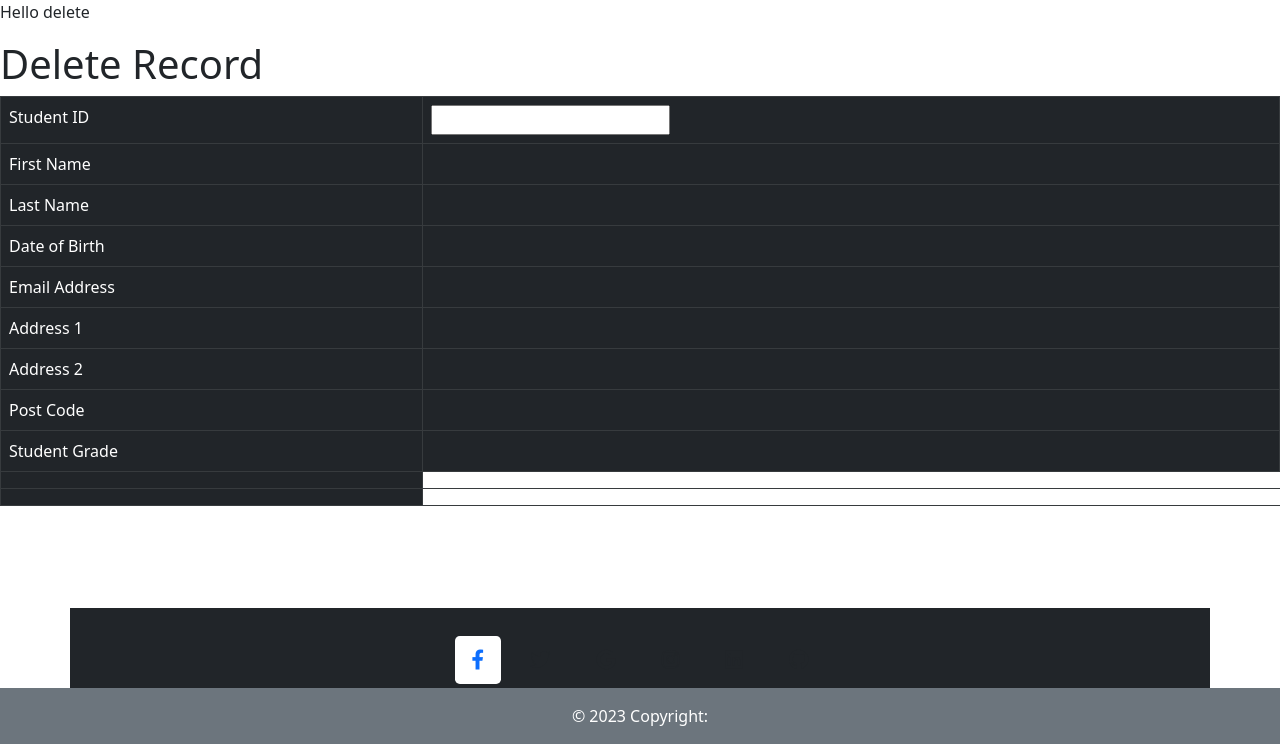
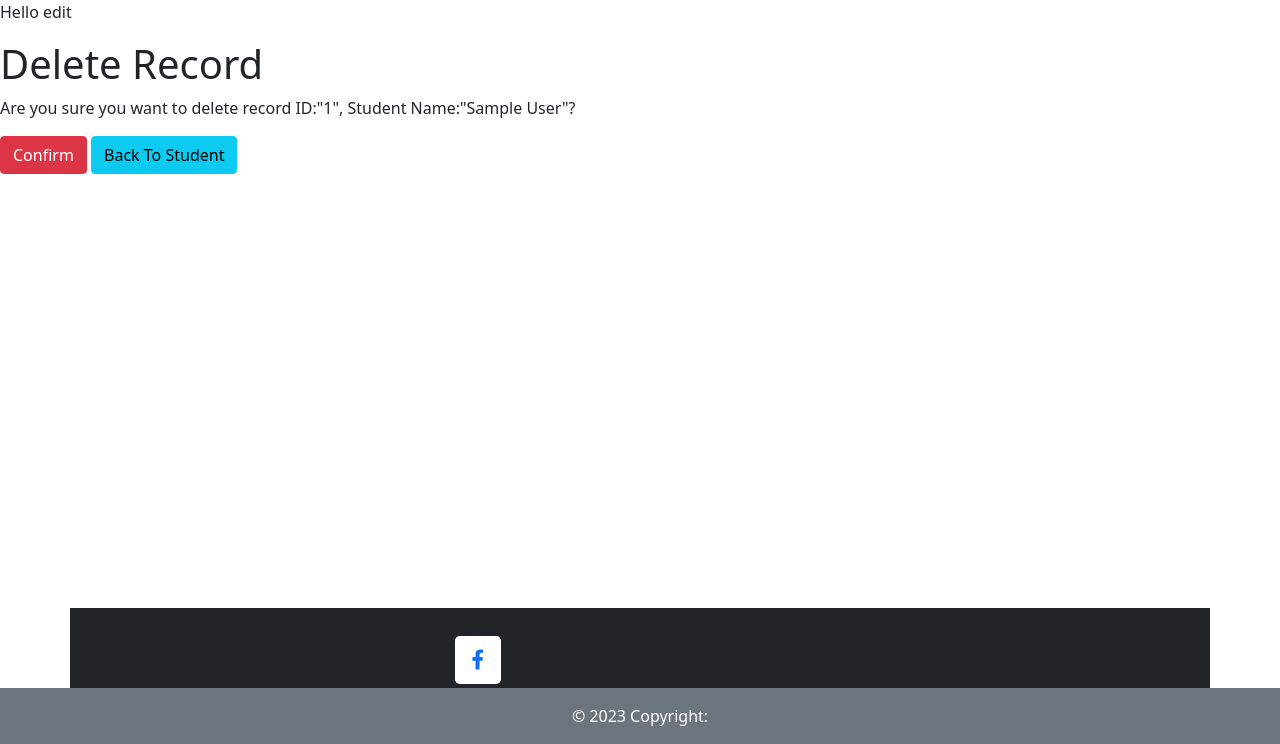
Before and after one commit to Shaga-Matula/Shotokan-Karate, a Django app: page /delete_record/1 in a window 1280 px wide. Shown: the part 56-800 px from the top of the page. Run offline with Django 3.2, Linux system fonts and the light colour scheme; tables that the repository leaves empty hold one stand-in row (values such as "Sample post"); some libraries are stand-ins or nearby versions.

Commit message:
add delete method

```diff
--- a/Shotokanproject/settings.py
+++ b/Shotokanproject/settings.py
@@ -31,7 +31,7 @@ SECRET_KEY = os.environ.get('SECRET_KEY')
 # SECURITY WARNING: don't run with debug turned on in production!
 DEBUG = True
 
-ALLOWED_HOSTS = ['shotokanapp-156d7bd78744.herokuapp.com', '8000-shagamatula-shotokankar-9z2z6emhxjd.ws-eu101.gitpod.io']
+ALLOWED_HOSTS = ['shotokanapp-156d7bd78744.herokuapp.com', '8000-shagamatula-shotokankar-9z2z6emhxjd.ws-eu102.gitpod.io']
 
 
 # Application definition
--- a/shotokanapp/urls.py
+++ b/shotokanapp/urls.py
@@ -9,11 +9,8 @@ urlpatterns = [
     path('addstudent/', views.StudentRegesterView.as_view(), name='StudentRegister'),
     path('success/', TemplateView.as_view(template_name="success.html"), name='success'),
     path('addkyu/', views.KyuRegisterView.as_view(), name='kyuregister'),
-    path('student-list/', views.StudentListView.as_view(), name='studentlist'),
+    path('student_list/', views.StudentListView.as_view(), name='studentlist'),
     path('edit_record/<int:pk>', views.UpdateStudentView.as_view(), name='edit_record'),
-    path('delete_record/<int:pk>', views.DeleteStudentView.as_view(), name='delete_record')
-
-
-
+    path('delete_record/<int:pk>', views.DeleteStudentView.as_view(), name='delete_record'),
 
 ]
--- a/templates/delete_record.html
+++ b/templates/delete_record.html
@@ -2,59 +2,21 @@
 
 {% block content %}
 
-<p>Hello delete</p>
+<p>Hello edit</p>
 
 <h1>Delete Record</h1>
 <div class="table-responsive-sm">
-    <form method="POST">
+
+    <form method="post" onsubmit="return confirm('Are you really sure you want to delete record {{ object.id }}, {{ object }} ?')">
+
+
         {% csrf_token %}
-        <!-- <p>Are you sure you want to delete ID: "{{ pk }}", "{{ form.first_name }}", "{{  form.last_name }}" ?</p>
-        <input type="submit" value="Confirm"> -->
-        <table class="table table-dark table-bordered table-responsive-lg table-responsive-md table-responsive-sm">
-            <tr>
-                <td>Student ID</td>
-                <td><input type="text" name="Student_ID" value="{{ pk }}" readonly="true"></td>
-            </tr>
-            <tr>
-                <td>First Name</td>
-                <td>{{ form.first_name }}</td>
-            </tr>
-            <tr>
-                <td>Last Name</td>
-                <td>{{  form.last_name }}</td>
-            <tr>
-                <td>Date of Birth</td>
-                <td>{{ form.date_of_birth }}</td>
-            </tr>
-            <tr>
-                <td>Email Address</td>
-                <td>{{ form.email }}</td>
-            <tr>
-                <td>Address 1</td>
-                <td>{{ form.address_1 }}</td>
-            </tr>
-            <tr>
-                <td>Address 2</td>
-                <td>{{ form.address_2 }}</td>
-            <tr>
-                <td>Post Code</td>
-                <td>{{ form.post_code }}</td>
-            <tr>
-                <td>Student Grade</td>
-                <td>{{ form.student_grade }}</td>
-            </tr>
-            <tr>
-                <td>
-                    <!-- <input type="submit" value="Confirm"> -->
 
-                </td>
-            </tr>
-            <tr>
-                <td>
-                </td>
-            </tr>
-        </table>
-    </form>
+        <p>Are you sure you want to delete record ID:"{{ object.id }}", Student Name:"{{ object }}"?</p>
+
+        <input class="btn btn-info btn btn-danger" type="submit" value="Confirm">
+        <a href="{% url 'studentlist' %}" class="btn btn-info btn btn-success" role="button">Back To Student</a>
+
 </div>
 
 {% endblock %}
--- a/templates/student_list.html
+++ b/templates/student_list.html
@@ -32,8 +32,9 @@
                 <td>{{ obj.address_2 }}</td>
                 <td>{{ obj.post_code }}</td>
                 <td>{{ obj.student_grade }}</td>
-                <td><a href="{% url 'delete_record' pk=obj.id %}">Delete</a></td>
-                <td><a href="{% url 'edit_record' pk=obj.id %}">Edit</a></td>
+                <td><a class="btn btn-success" href="{% url 'edit_record' pk=obj.id %}">Edit</a></td>
+                <td><a class="btn btn-danger" href="{% url 'delete_record' pk=obj.id %}">Delete</a></td>
+
 
             </tr>
             {% endfor %}
```
Also changed, not shown: templates/edit_record.html (+10 -5 lines).
